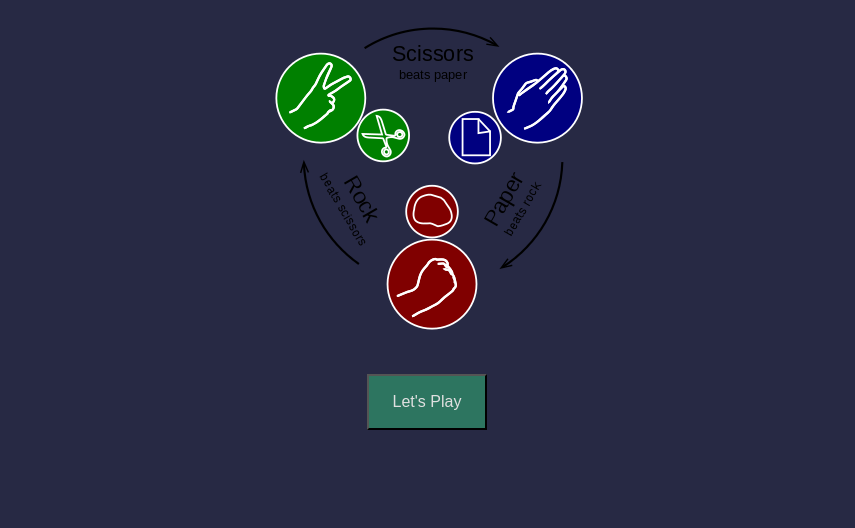
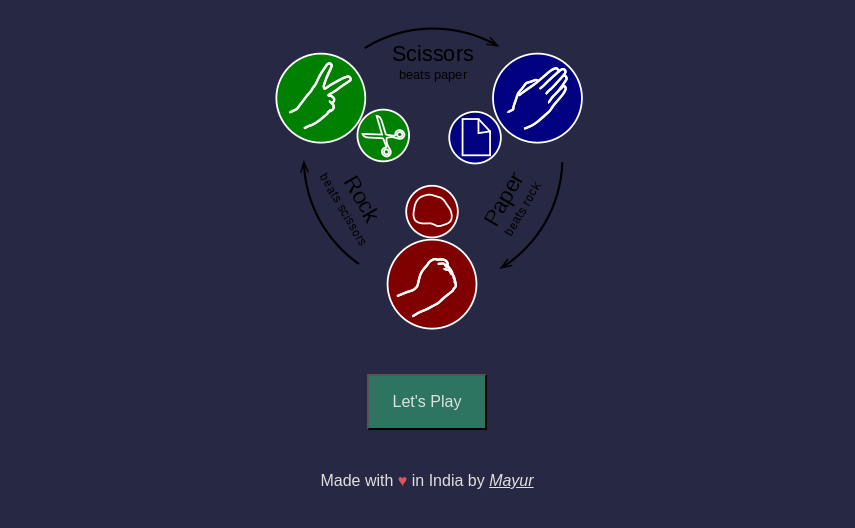
Before and after one commit to mayurkode7/rockpaperscissors, a plain HTML site: page index.html in a window 1280 px wide. Shown: the part 272-800 px from the top of the page, without its empty margins (213-1068 px from the left). Drawn offline with Linux system fonts and the light colour scheme.

Commit message:
adds credit

```diff
--- a/index.html
+++ b/index.html
@@ -21,7 +21,7 @@
 
       <div class="intro">
         <h1>Rock Paper Scissors</h1>
-        <img src="./assets/rules.png" alt="game rules">
+        <img src="./assets/rules.png" alt="game rules" />
         <button class="play-btn">Let's Play</button>
       </div>
 
@@ -36,11 +36,16 @@
           />
         </div>
         <div class="options">
-            <button class="rock">rock</button>
-            <button class="paper">paper</button>
-            <button class="scissors">scissors</button>
+          <button class="rock">rock</button>
+          <button class="paper">paper</button>
+          <button class="scissors">scissors</button>
         </div>
       </div>
+
+      <footer>
+        Made with <span style="color: #e25555">&#9829;</span> in India by
+        <a href="https://www.linkedin.com/in/mayur-kode-0035b480/"> Mayur </a>
+      </footer>
     </section>
     <script src="./app.js"></script>
   </body>
--- a/style.css
+++ b/style.css
@@ -88,6 +88,18 @@ div.fade-in {
   pointer-events: all;
 }
 
+footer {
+  font-family: sans-serif;
+  text-align: center;
+  margin-top: 3vh;
+  color: rgb(224, 224, 224);
+}
+
+footer a {
+  color: rgb(224, 224, 224);
+  font-style: italic;
+}
+
 @keyframes shakePlayer {
   0% {
     transform: rotateY(180deg) translateY(0px);
```
